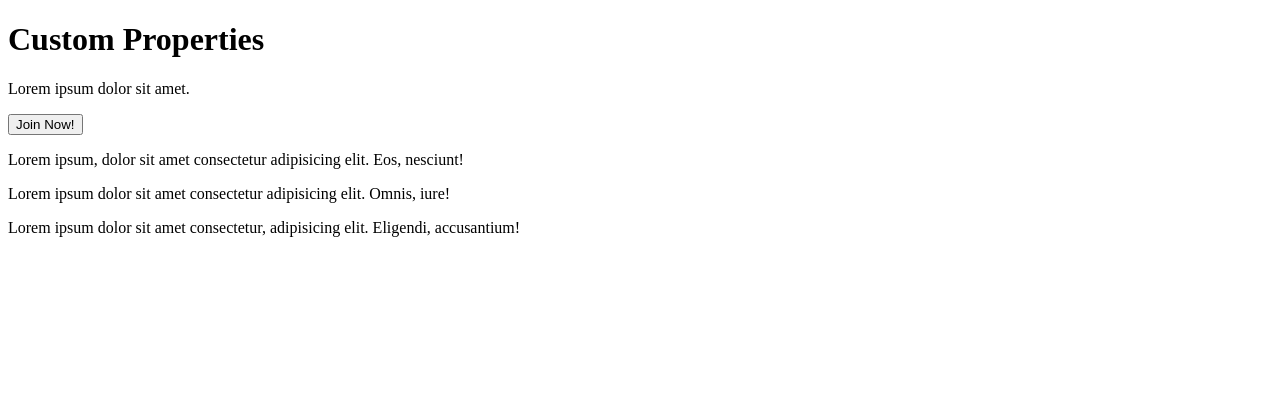
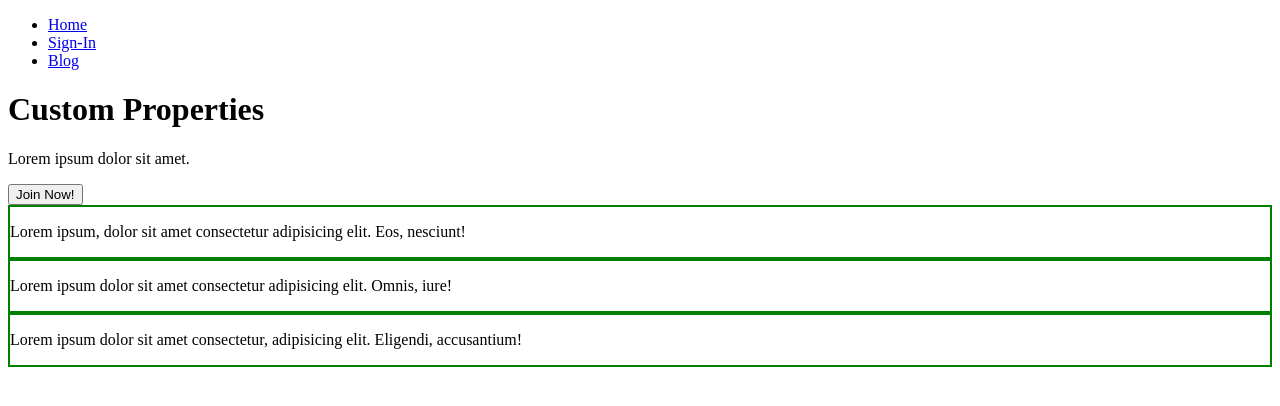
Before and after one commit to 47tropfen/portfolio, a plain HTML site: page custom_properties/index.html in a window 1280 px wide. Drawn offline with Linux system fonts and the light colour scheme.

Commit message:
Vervollständigen Code
NAvigation hinzugefügt

```diff
--- a/custom_properties/index.html
+++ b/custom_properties/index.html
@@ -3,11 +3,18 @@
   <head>
     <meta charset="UTF-8" />
     <meta name="viewport" content="width=device-width, initial-scale=1.0" />
+    <link rel="stylesheet" href="styles.css">
     <title>Custom Properties</title>
   </head>
   <body>
     <header>
-      <nav></nav>
+      <nav>
+        <ul>
+          <li><a href="index.html">Home</a></li>
+          <li><a href="#">Sign-In</a></li>
+          <li><a href="#">Blog</a></li>
+        </ul>
+      </nav>
     </header>
     <main>
       <h1>Custom Properties</h1>
--- a/custom_properties/styles.css
+++ b/custom_properties/styles.css
@@ -16,5 +16,17 @@
     --dark: #36213E;
     --light: #f5f5f5;
 
+    --spacer: 1rem;
+    --spacer-md: calc(var(--spacer) *2);
+    --spacer-lg: calc(var(--spacer) *3);
+
     --shadow: 0 0 1rem rgba(0,0,0, .25);
+    --br: 10px; /* border-radius */
+    --b1: 2px solid green;
+    --b2: 2px solid red;
+    --b3: 2px solid blue;
 }
+
+div {
+    border: var(--b1);
+}
```
